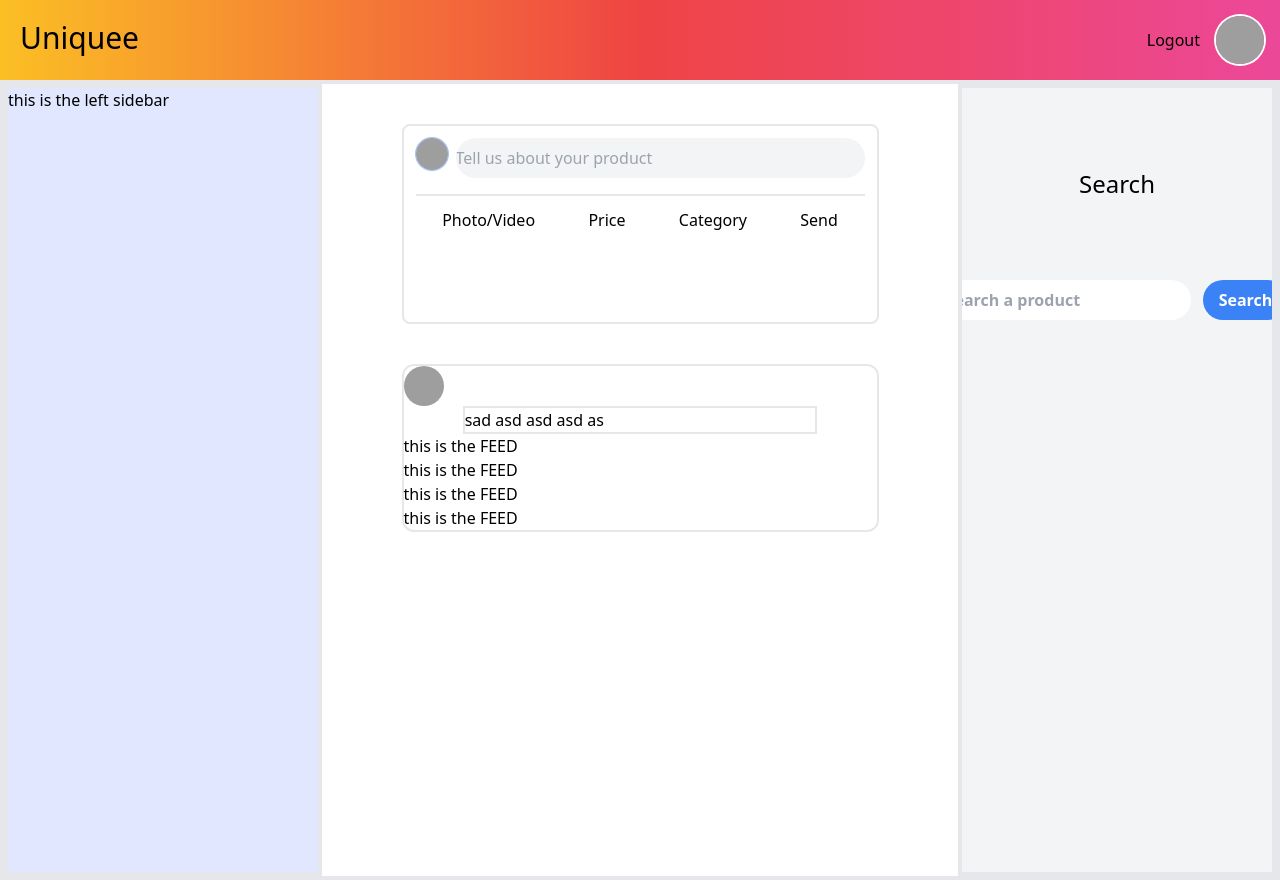
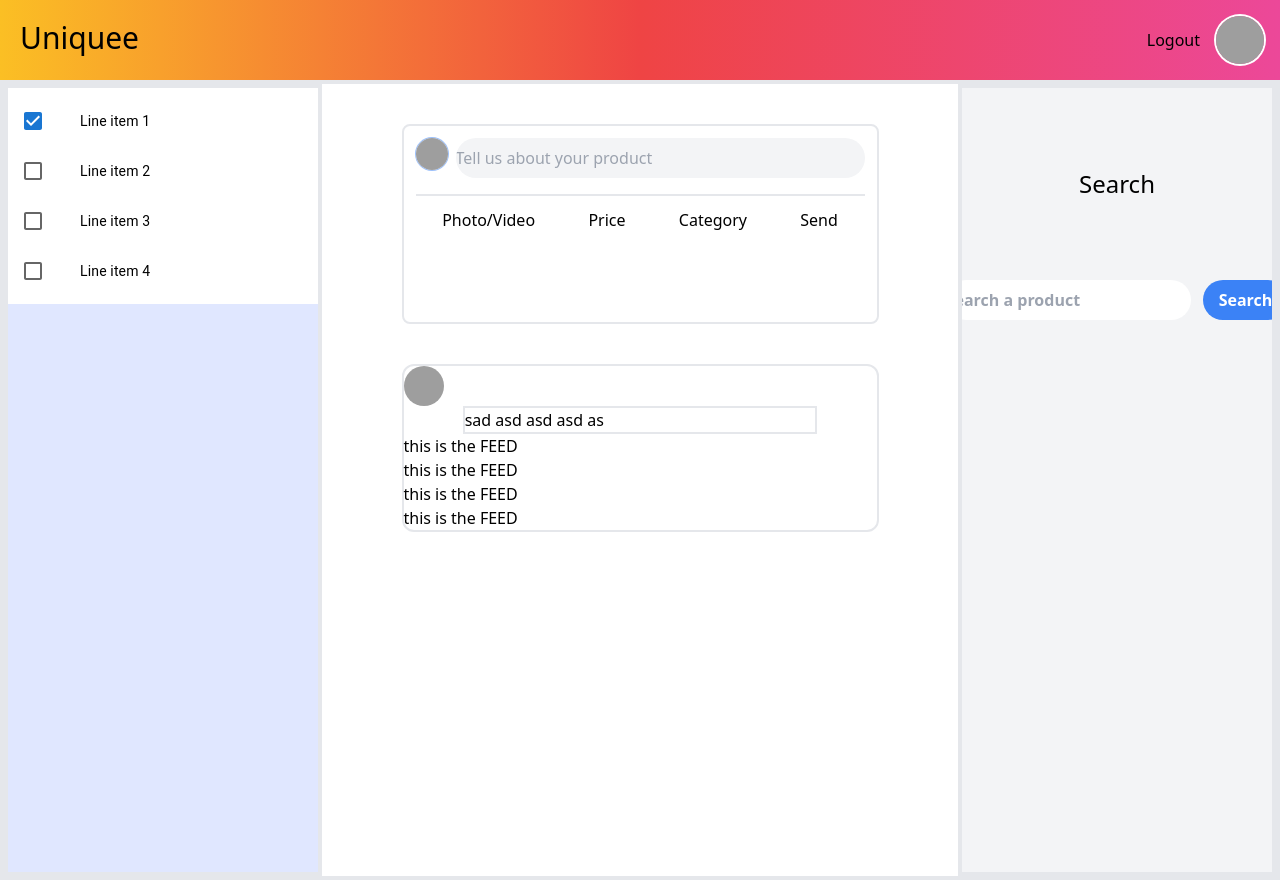
Before and after one commit to ivanveselinov/Uniquee, a React (Create React App) app: page / in a window 1280 px wide. Built offline with nearby package versions, Linux system fonts and the light colour scheme; grey boxes are pictures that could not be loaded.

Commit message:
left sidebar

```diff
--- a/package.json
+++ b/package.json
@@ -6,6 +6,8 @@
     "@craco/craco": "^6.4.0",
     "@emotion/react": "^11.5.0",
     "@emotion/styled": "^11.3.0",
+    "@material-ui/icons": "^4.11.2",
+    "@mui/icons-material": "^5.1.0",
     "@mui/material": "^5.1.0",
     "@testing-library/jest-dom": "^5.15.0",
     "@testing-library/react": "^11.2.7",
--- /dev/null
+++ b/src/components/sidebarLeft/CheckBoxList.js
@@ -0,0 +1,62 @@
+import * as React from "react";
+import List from "@mui/material/List";
+import ListItem from "@mui/material/ListItem";
+import ListItemButton from "@mui/material/ListItemButton";
+import ListItemIcon from "@mui/material/ListItemIcon";
+import ListItemText from "@mui/material/ListItemText";
+import Checkbox from "@mui/material/Checkbox";
+import IconButton from "@mui/material/IconButton";
+
+export default function CheckboxList() {
+  const [checked, setChecked] = React.useState([0]);
+
+  const handleToggle = (value) => () => {
+    const currentIndex = checked.indexOf(value);
+    const newChecked = [...checked];
+
+    if (currentIndex === -1) {
+      newChecked.push(value);
+    } else {
+      newChecked.splice(currentIndex, 1);
+    }
+
+    setChecked(newChecked);
+  };
+
+  return (
+    <List sx={{ width: "100%", maxWidth: 360, bgcolor: "background.paper" }}>
+      {[0, 1, 2, 3].map((value) => {
+        const labelId = `checkbox-list-label-${value}`;
+
+        return (
+          <ListItem
+            key={value}
+            secondaryAction={
+              <IconButton edge="end" aria-label="comments"></IconButton>
+            }
+            disablePadding
+          >
+            <ListItemButton
+              role={undefined}
+              onClick={handleToggle(value)}
+              dense
+            >
+              <ListItemIcon>
+                <Checkbox
+                  edge="start"
+                  checked={checked.indexOf(value) !== -1}
+                  tabIndex={-1}
+                  disableRipple
+                  inputProps={{ "aria-labelledby": labelId }}
+                />
+              </ListItemIcon>
+              <ListItemText id={labelId} primary={`Line item ${value + 1}`} />
+            </ListItemButton>
+          </ListItem>
+        );
+      })}
+    </List>
+  );
+}
+
+// primary={`Line item ${value + 1}`}
--- a/src/components/sidebarLeft/SidebarLeft.js
+++ b/src/components/sidebarLeft/SidebarLeft.js
@@ -1,7 +1,12 @@
 import React from "react";
+import CheckboxList from "./CheckBoxList";
 
 function SidebarLeft() {
-  return <div className=" w-1/4 border-4 text-left bg-indigo-100 ">this is the left sidebar</div>;
+  return (
+    <div className=" w-1/4 border-4 text-left bg-indigo-100 ">
+      <CheckboxList />
+    </div>
+  );
 }
 
 export default SidebarLeft;
```
Also changed, not shown: 1 other file (tests, documents, lock files or other folders).
